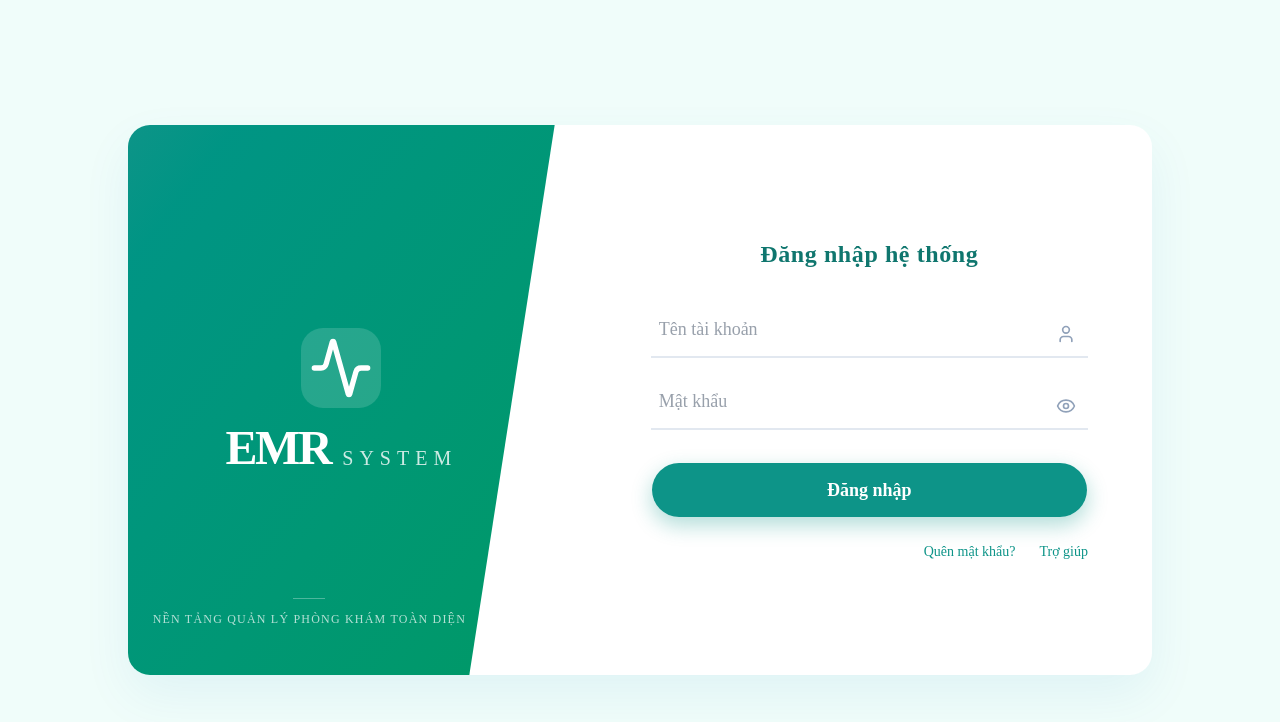
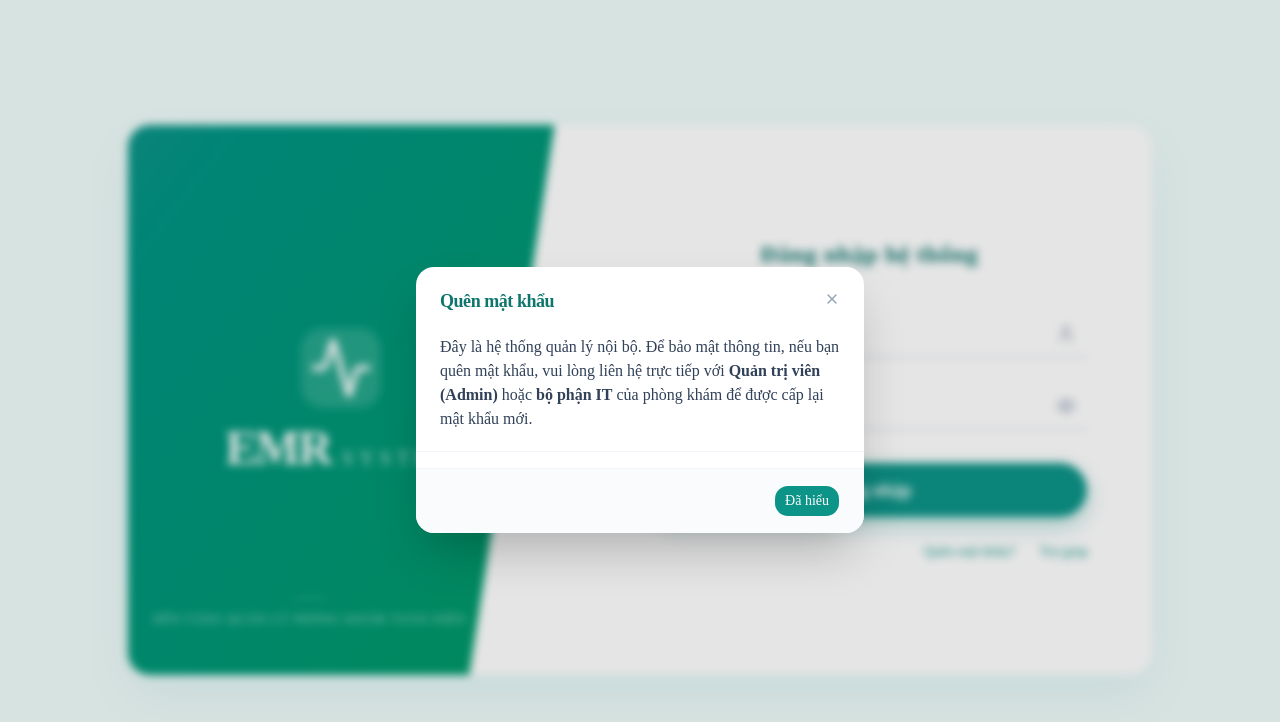
Before and after one commit to Huynh-Huu-Nghia/emr-system-frontend, a Next.js app: page /login in a window 1280 px wide. Both pictures are taken after a click on the button "Quên mật khẩu?". Shown: the top 722 px of the page. Built offline with nearby package versions, Linux system fonts and the light colour scheme.

Commit message:
feat(auth): update forgot password UI to redirect users to Admin/IT
- Removed API integration and updated the dialog to instruct users to contact the Admin for password resets, ensuring internal security.

```diff
--- a/app/(auth)/login/page.tsx
+++ b/app/(auth)/login/page.tsx
@@ -8,6 +8,14 @@ import type { LoginRequest } from "@/core/api/authService"
 import { Button } from "@/components/ui/button"
 import { getPostLoginPathForRole } from "@/constants/routes"
 import { useAuth } from "@/context/AuthContext"
+import {
+  Dialog,
+  DialogContent,
+  DialogDescription,
+  DialogFooter,
+  DialogHeader,
+  DialogTitle,
+} from "@/components/ui/dialog"
 
 export default function LoginPage() {
   const router = useRouter()
@@ -18,6 +26,9 @@ export default function LoginPage() {
     username: "",
     password: "",
   })
+
+  // Forgot Password State
+  const [showForgotModal, setShowForgotModal] = useState(false)
 
   const handleInputChange = (e: React.ChangeEvent<HTMLInputElement>) => {
     const { name, value } = e.target
@@ -128,6 +139,7 @@ export default function LoginPage() {
           <div className="mt-6 flex justify-end gap-6 text-sm text-medical-primary">
             <button
               type="button"
+              onClick={() => setShowForgotModal(true)}
               className="transition hover:text-medical-dark"
             >
               Quên mật khẩu?
@@ -141,6 +153,27 @@ export default function LoginPage() {
           </div>
         </div>
       </div>
+
+      {/* Forgot Password Dialog */}
+      <Dialog open={showForgotModal} onOpenChange={setShowForgotModal}>
+        <DialogContent className="sm:max-w-md">
+          <DialogHeader>
+            <DialogTitle>Quên mật khẩu</DialogTitle>
+            <DialogDescription className="pt-4 text-base text-slate-700">
+              Đây là hệ thống quản lý nội bộ. Để bảo mật thông tin, nếu bạn quên mật khẩu, vui lòng liên hệ trực tiếp với <strong>Quản trị viên (Admin)</strong> hoặc <strong>bộ phận IT</strong> của phòng khám để được cấp lại mật khẩu mới.
+            </DialogDescription>
+          </DialogHeader>
+          <DialogFooter className="mt-4">
+            <Button
+              type="button"
+              className="bg-medical-primary hover:bg-medical-dark text-white"
+              onClick={() => setShowForgotModal(false)}
+            >
+              Đã hiểu
+            </Button>
+          </DialogFooter>
+        </DialogContent>
+      </Dialog>
     </main>
   )
 }
```
